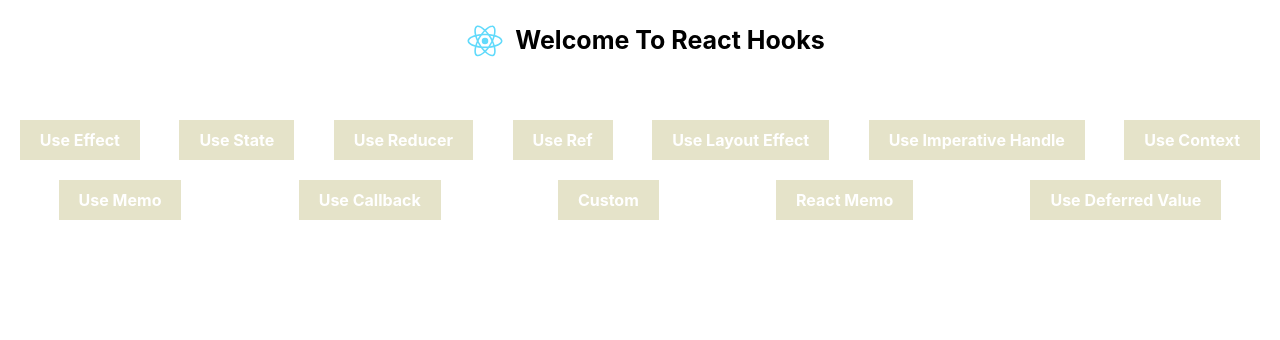
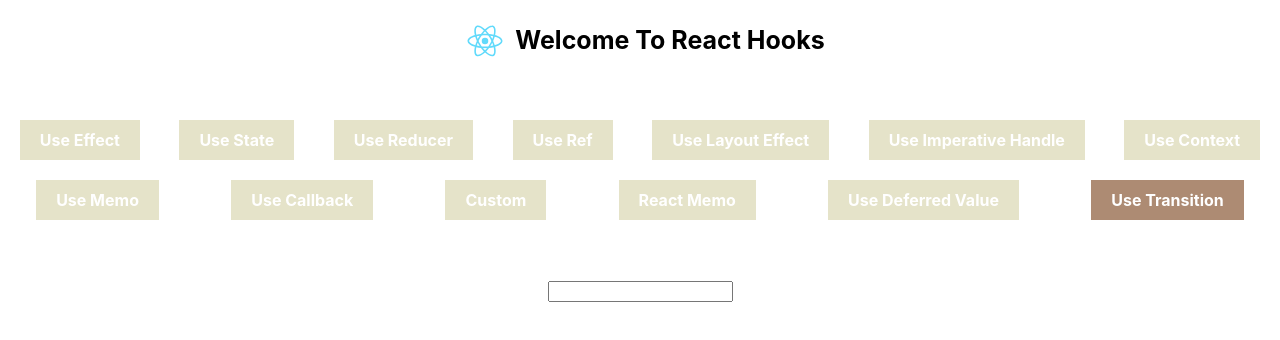
Before and after one commit to Abhishek-dourbi/react-hooks, a React (Create React App) app: page /useTransition in a window 1280 px wide. Shown: the top 340 px of the page. Built offline with nearby package versions, Linux system fonts and the light colour scheme.

Commit message:
useTransition hook

```diff
--- a/src/App.js
+++ b/src/App.js
@@ -13,6 +13,7 @@ import UseCallback from './Hooks/UseCallback/UseCallback';
 import CustomHook from './Hooks/CustomHook/CustomHook';
 import ReactMemo from './Components/ReactMemo/ReactMemo';
 import UseDeferredValue from './Hooks/UseDeferredValue/UseDeferredValue';
+import UseTransition from './Hooks/UseTransition';
 
 function App() {
   return (
@@ -32,6 +33,7 @@ function App() {
           <Route path="customHook" element={<CustomHook />} />
           <Route path="reactMemo" element={<ReactMemo />} />
           <Route path="useDeferredValue" element={<UseDeferredValue />} />
+          <Route path='useTransition' element={<UseTransition />} />
         </Routes>
       </div>
     </BrowserRouter>
--- a/src/Home.js
+++ b/src/Home.js
@@ -25,6 +25,7 @@ const Home = () => {
                 <li><NavLink activeClassName="active" to="/customHook">Custom</NavLink></li>
                 <li><NavLink activeClassName="active" to="/reactMemo">React Memo</NavLink></li>
                 <li><NavLink activeClassName="active" to="/useDeferredValue">Use Deferred Value</NavLink></li>
+                <li><NavLink activeClassName="active" to="/useTransition">Use Transition</NavLink></li>
             </ul>
         </div>
     )
--- /dev/null
+++ b/src/Hooks/UseTransition.js
@@ -0,0 +1,34 @@
+import React, { useState, useTransition } from 'react'
+
+const UseTransition = () => {
+    const [isPending, startTransition] = useTransition();
+    const [input, setInput] = useState('');
+    const [list, setList] = useState([]);
+
+    const LIST_SIZE = 20000;
+
+    function handleChange(e) {
+        setInput(e.target.value);
+
+        startTransition(() => {
+            const l = [];
+            for(let i = 0; i < LIST_SIZE; i++) {
+                l.push(e.target.value);
+            }
+            setList(l);
+        })
+    }
+
+    return (
+        <>
+            <input type='text' value={input} onChange={handleChange} />
+            {
+                list.map((e, index) => {
+                    return <div key={index}>{e}</div>
+                })
+            }
+        </>
+    )
+}
+
+export default UseTransition;
```
Also changed, not shown: src/index.js (+4 -4 lines).
